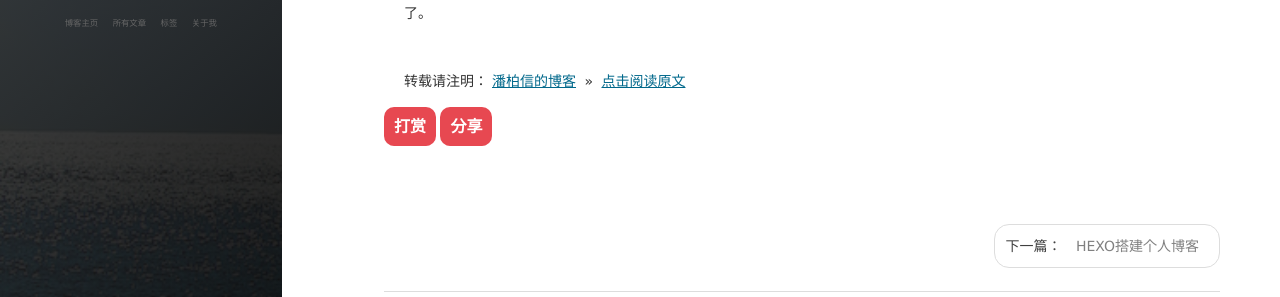
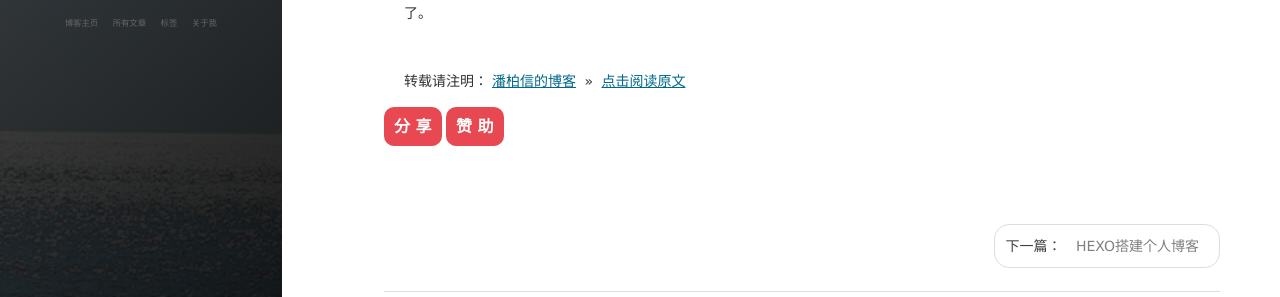
Before and after one commit to ScottFancier/Programe, a Jekyll site: the page built from _posts/2017-07-13-GitTutorial.md, in a window 1280 px wide and 1400 px high, scrolled down 558 px. Shown: the part 822-1119 px from the top of the window. Built offline with Jekyll 4.4.1, drawn with Linux system fonts in a browser that asks for light colours; nearby versions of some CDN libraries; comment, search, counter and statistics services are not loaded.

Commit message:
修改赞助页面

```diff
--- a/_includes/new-old.html
+++ b/_includes/new-old.html
@@ -1,8 +1,10 @@
 <section>
 
             <div class="content-play">
-              <a href="javascript:void(0)" onclick="dashangToggle()" class="dashang" title="打赏">打赏</a>
-              <a href="javascript:void(0)" onclick="ShareToggle()" class="dashang" title="分享">分享</a>
+
+              <a href="javascript:void(0)" onclick="ShareToggle()"   class="dashang" title="分 享">分 享</a>
+
+				  <a href="javascript:void(0)" onclick="dashangToggle()" class="dashang" title="赞 助">赞 助</a>
 				  <div class="hide_box-play"></div>
               <div class="shang_box-play">
                 <a class="shang_close-play" href="javascript:void(0)" onclick="dashangToggle()" title="关闭"><img src="/images/payimg/close.jpg" alt="取消" /></a>
@@ -48,7 +50,7 @@
             <style type="text/css">
               .content-play{width:80%;margin-top: 20px;margin-bottom: 10px;height:40px;}
               .hide_box-play{z-index:999;filter:alpha(opacity=50);background:#666;opacity: 0.5;-moz-opacity: 0.5;left:0;top:0;height:99%;width:100%;position:fixed;display:none;}
-              .shang_box-play{width:540px;height:540px;padding:10px;background-color:#fff;border-radius:10px;position:fixed;z-index:1000;left:50%;top:50%;margin-left:-280px;margin-top:-280px;border:1px dotted #dedede;display:none;}
+              .shang_box-play{width:500px;height:450px;padding:10px;background-color:#fff;border-radius:10px;position:fixed;z-index:1000;left:50%;top:50%;margin-left:-280px;margin-top:-280px;border:1px dotted #dedede;display:none;}
               .shang_box-play img{border:none;border-width:0;}
               .dashang{width:100px;margin:5px auto;height:25px;line-height:25px;padding:10px;background-color:#E74851;color:#fff;text-align:center;text-decoration:none;border-radius:10px;font-weight:bold;font-size:16px;transition: all 0.3s;}
               .dashang:hover{opacity:0.8;padding:15px;font-size:18px;}
@@ -60,10 +62,10 @@
               .shang_logo{display:block;text-align:center;margin:20px auto;}
               .shang_tit-play{width: 100%;height: 75px;text-align: center;line-height: 66px;color: #a3a3a3;font-size: 16px;background: url('/images/payimg/cy-reward-title-bg.jpg');font-family: 'Microsoft YaHei';margin-top: 7px;margin-right:2px;}
               .shang_tit-play p{color:#a3a3a3;text-align:center;font-size:16px;}
-              .shang_payimg{width:140px;padding:10px;padding-left: 80px; /*border:6px solid #EA5F00;**/margin:0 auto;border-radius:3px;height:140px;display:inline-block;}
+              .shang_payimg{padding-left: 60px; /*border:6px solid #EA5F00;**/margin:0 auto;border-radius:3px;height:140px;display:inline-block;}
               .shang_payimg img{display:inline-block;margin-right:10px;float:left;text-align:center;width:140px;height:140px; }
               .pay_explain{text-align:center;margin:10px auto;font-size:12px;color:#545454;}
-              .shang_payselect{text-align:center;margin:0 auto;margin-top:40px;cursor:pointer;height:60px;width:500px;margin-left:110px;}
+              .shang_payselect{text-align:center;margin:0 auto;margin-top:40px;cursor:pointer;height:60px;width:500px;margin-left:70px;}
               .shang_payselect .pay_item{display:inline-block;margin-right:140px;float:left;}
               .shang_info-play{clear:both;}
               .shang_info-play p,.shang_info-play a{color:#C3C3C3;text-align:center;font-size:12px;text-decoration:none;line-height:2em;}
```
